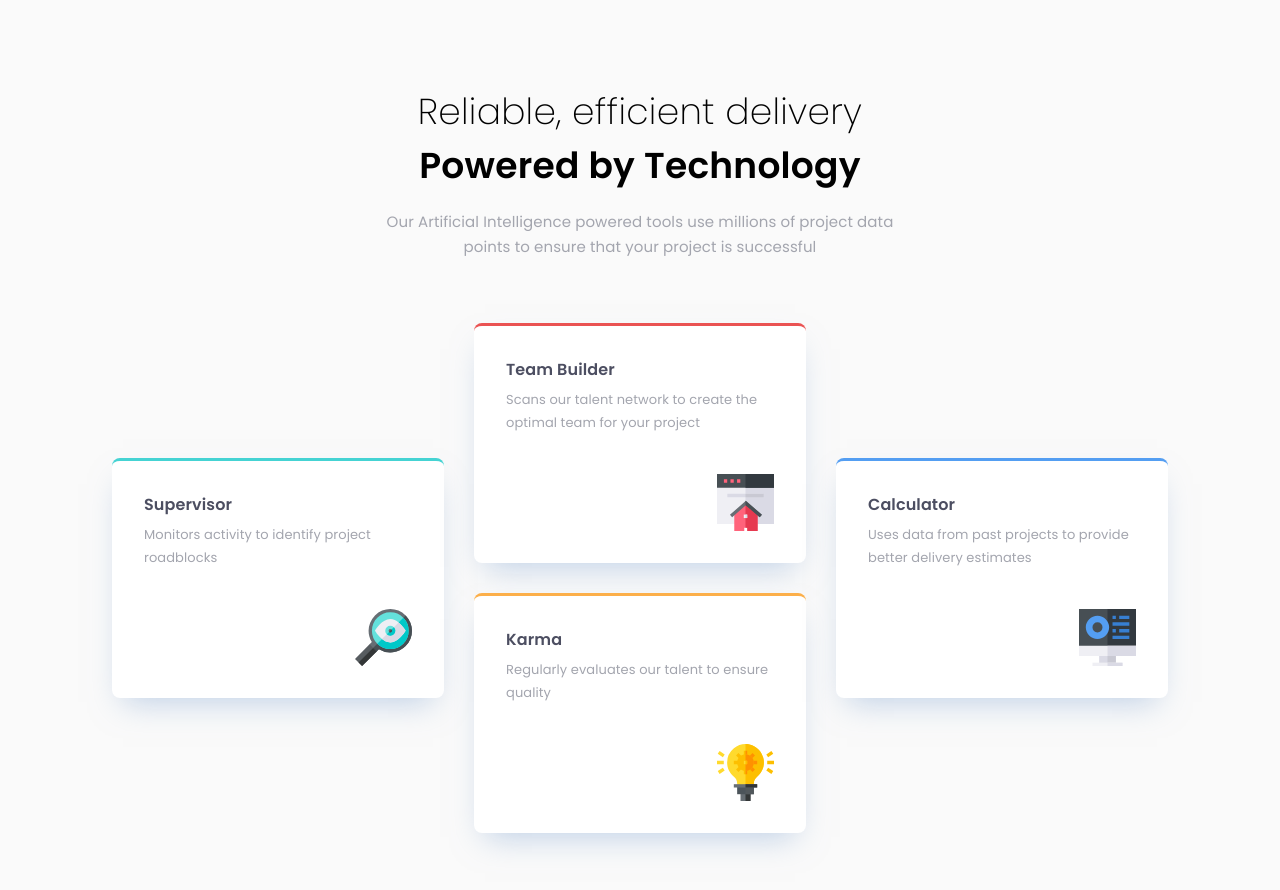
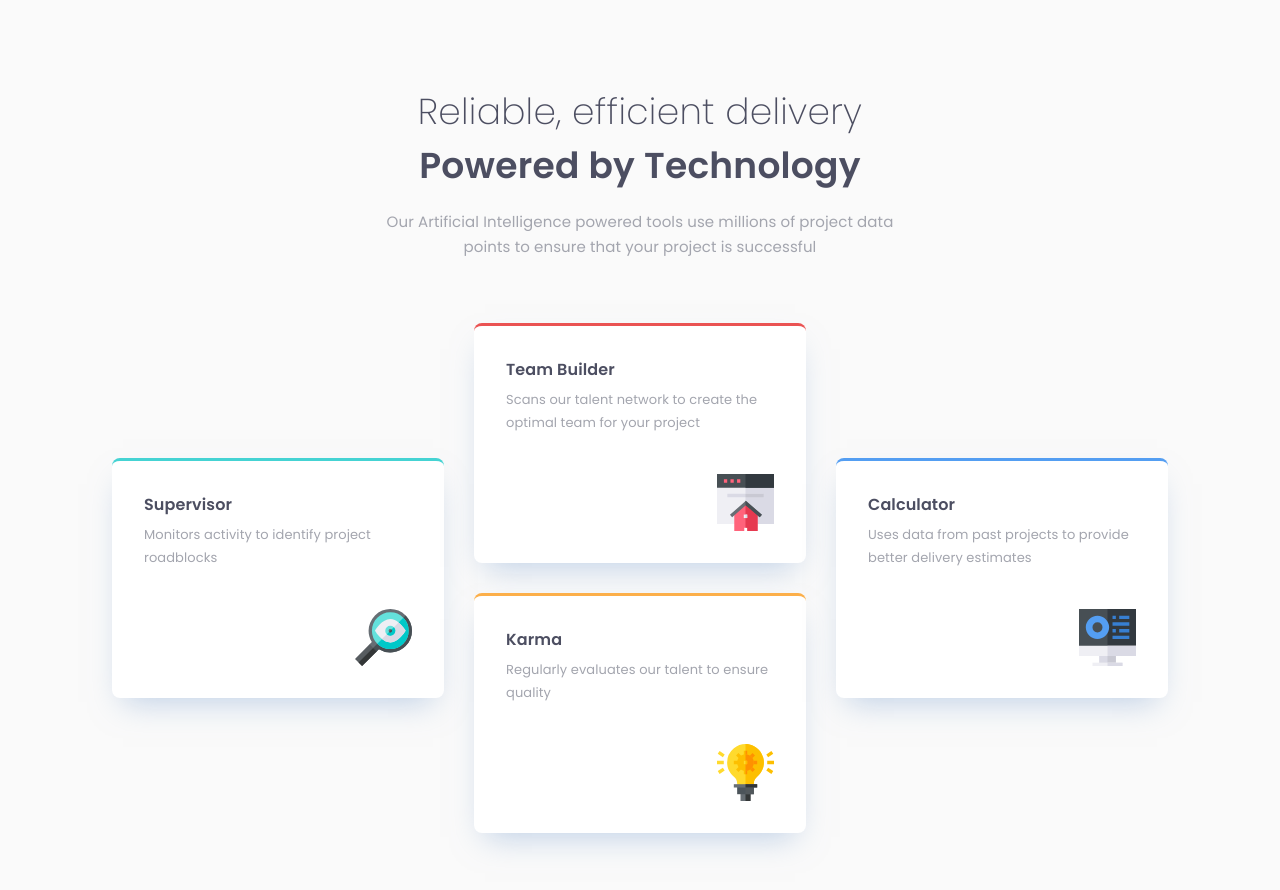
Before and after one commit to namlh023/four-card-feature-section, a plain HTML site: page index.html in a window 1280 px wide. Drawn offline with Linux system fonts and the light colour scheme.

Commit message:
Fix h1 color

```diff
--- a/scss/base/_global.scss
+++ b/scss/base/_global.scss
@@ -31,6 +31,8 @@ body {
   font-weight: var(--fw-200);
   line-height: var(--lh-h1);
   letter-spacing: var(--ls-primary);
+
+  color: var(--clr-heading);
 
   span {
     font-weight: var(--fw-600);
```
Also changed, not shown: css/main.css.
